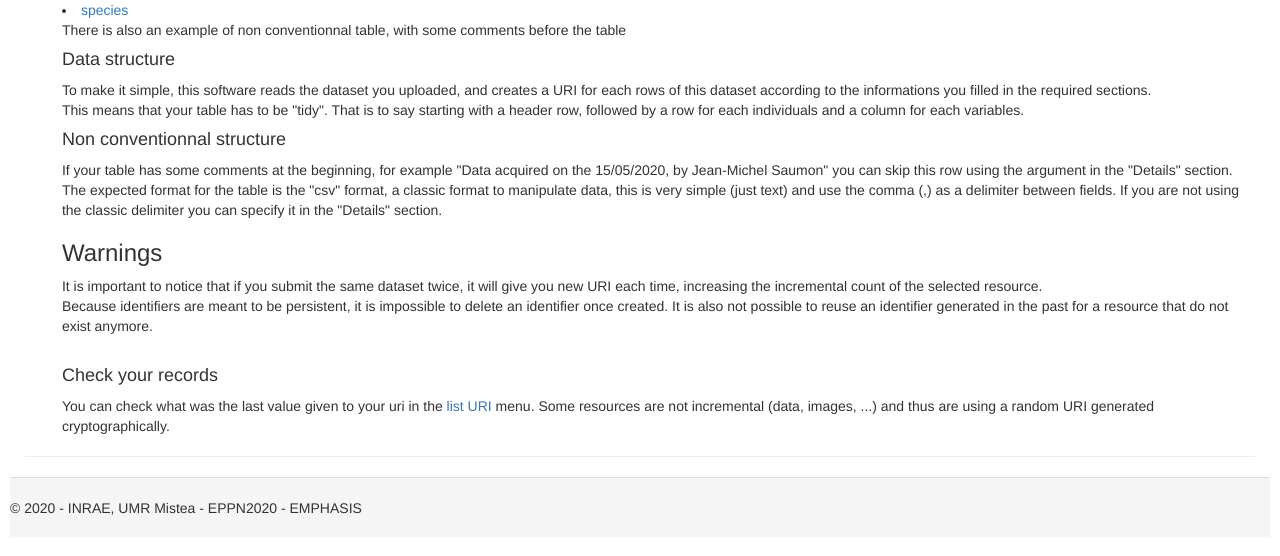
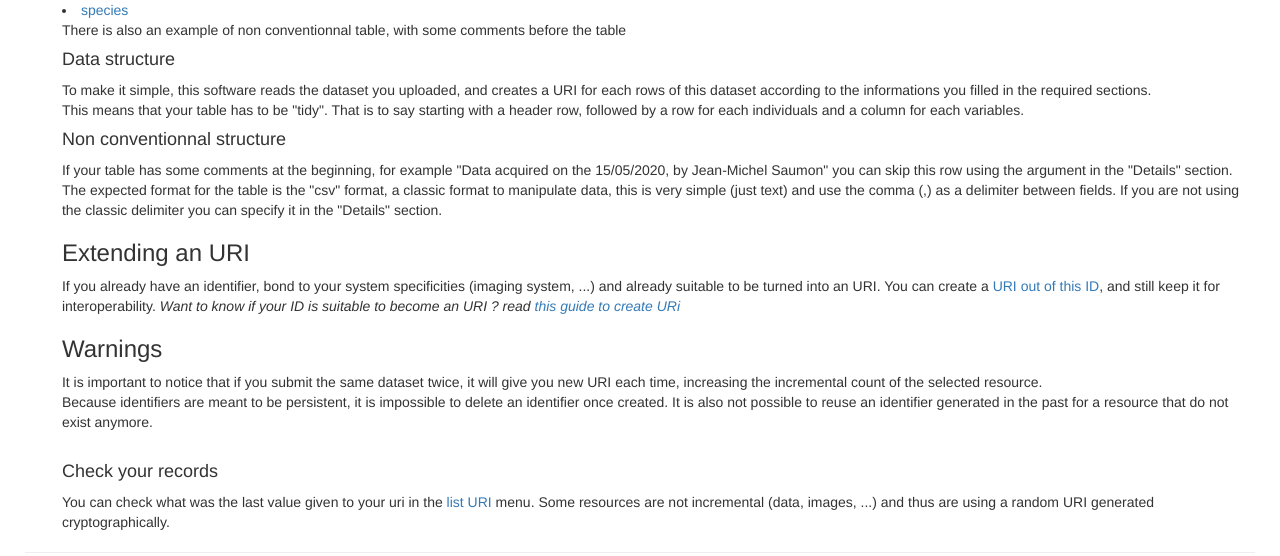
Before and after one commit to niio972/uri-generator, a Flask app: page /get_started in a window 1280 px wide. Shown: the part 694-1250 px from the top of the page. Before the commit the page ends 1209 px from the top, so only its background shows below. Run offline with Flask 2, Linux system fonts and the light colour scheme; a user stored in the database is signed in; some libraries are stand-ins or nearby versions.

Commit message:
documentation

```diff
--- a/templates/get_started.html
+++ b/templates/get_started.html
@@ -52,6 +52,14 @@ get started
         use the comma (,) as a delimiter between fields. If you are not using the classic delimiter you can specify it in the "Details" section.
 
     </p>
+
+    <h3>Extending an URI</h3>
+    <p>
+        If you already have an identifier, bond to your system specificities (imaging system, ...) and already suitable to be turned into an URI.
+        You can create a <a href="{{url_for('existing_id')}}">URI out of this ID</a>, and still keep it for interoperability.
+        <i>Want to know if your ID is suitable to become an URI ? read <a href="https://hal.archives-ouvertes.fr/hal-02390920/document"> this guide to create URi</a></i>
+    </p>
+
     <p>
         <h3>Warnings</h3>
         It is important to notice that if you submit the same dataset twice, it will give you new URI each time, increasing the incremental count
```
